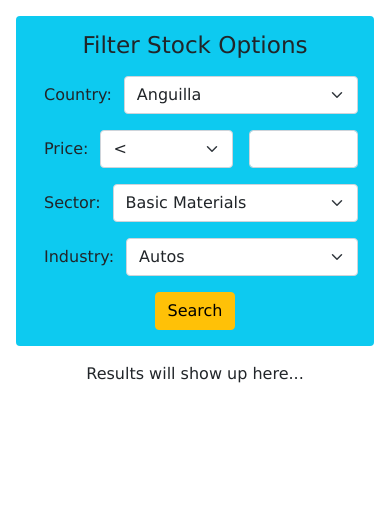
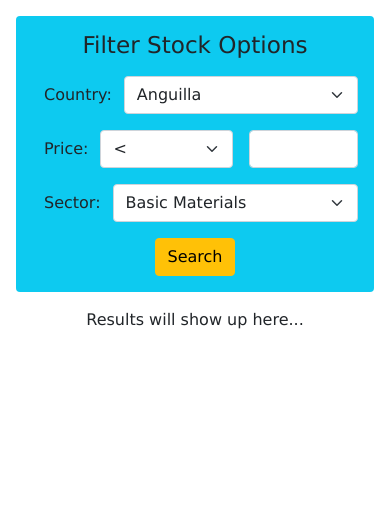
Before and after one commit to Abhiek187/how-to-stock, a Django app: page /stockapp/screener in a window 390 px wide. Shown: the part 56-572 px from the top of the page. Run offline with Django 3.2, Linux system fonts and the light colour scheme.

Commit message:
Improve the responsive design and remove the industry filter

```diff
--- a/stockhelper/stockapp/api.py
+++ b/stockhelper/stockapp/api.py
@@ -1,5 +1,6 @@
 import requests
 
+# Data provided by Financial Modeling Prep: https://financialmodelingprep.com/developer/docs/
 API_KEY = "174c8948d0e48bad0418e1fe49d72e15"
 FMP = "https://financialmodelingprep.com"
 
@@ -8,11 +9,9 @@ def get_stock_data(form_data):
     price_relation = "priceMoreThan" if form_data["price_relation"] == ">" else "priceLowerThan"
     price_value = form_data["price_value"]
     sector = form_data["sector"]
-    industry = form_data["industry"]
 
-    # [Data provided by Financial Modeling Prep](https://financialmodelingprep.com/developer/docs/)
     req = requests.get(f"{FMP}/api/v3/stock-screener?apikey={API_KEY}&{price_relation}={price_value}"
-        f"&isActivelyTrading=true&sector={sector}&industry={industry}&country={country}&limit=10")
+        f"&isActivelyTrading=true&sector={sector}&country={country}&limit=10")
     return req.json()
 
 def get_company_profile(ticker):
--- a/stockhelper/stockapp/forms.py
+++ b/stockhelper/stockapp/forms.py
@@ -123,17 +123,6 @@ class ScreenerForm(forms.Form):
         ("Utilities",) * 2
     ]
 
-    INDUSTRIES = [
-        ("Autos",) * 2,
-        ("Banks",) * 2,
-        ("Banks Diversified",) * 2,
-        ("Banks Regional",) * 2,
-        ("Beverages Alcoholic",) * 2,
-        ("Beverages Brewers",) * 2,
-        ("Beverages Non-Alcoholic",) * 2,
-        ("Software",) * 2
-    ]
-
     # Fields (widgets specify the classes to put in)
     country = forms.ChoiceField(label="Country", choices=COUNTRIES, widget=forms.Select(
         attrs={"class": "country-select col form-select"}
@@ -148,6 +137,3 @@ class ScreenerForm(forms.Form):
     sector = forms.ChoiceField(label="Sector", choices=SECTORS, widget=forms.Select(
         attrs={"class": "sector-select col form-select"}
     ))
-    industry = forms.ChoiceField(label="Industry", choices=INDUSTRIES, widget=forms.Select(
-        attrs={"class": "industry-select col form-select"}
-    ))
--- a/stockhelper/stockapp/templates/stockapp/portfolio.html
+++ b/stockhelper/stockapp/templates/stockapp/portfolio.html
@@ -21,6 +21,7 @@
 {% if not stocks %}
 <p class="stocks text-muted">Nothing yet...start investing!</p>
 {% else %}
+<div class="table-responsive">
     <table class="table table-striped table-hover">
         <thead>
             <tr>
@@ -43,5 +44,6 @@
             {% endfor %}
         </tbody>
     </table>
+</div>
 {% endif %}
 {% endblock %}
--- a/stockhelper/stockapp/templates/stockapp/screener.html
+++ b/stockhelper/stockapp/templates/stockapp/screener.html
@@ -36,18 +36,13 @@
             <label for="{{ form.sector.id_for_label }}" class="col-auto form-label m-auto">Sector:</label>
             {{ form.sector }}
         </div>
-        <div class="row mb-3">
-            {{ form.industry.errors }}
-            <label for="{{ form.industry.id_for_label }}" class="col-auto form-label m-auto">Industry:</label>
-            {{ form.industry }}
-        </div>
         <button type="submit" class="btn btn-warning">Search</button>
     </div>
 </form>
 <!-- Results -->
 <div class="results table-responsive">
     {% if results %}
-    <table class="results-table table table-striped table-hover table-bordered mx-3">
+    <table class="results-table table table-striped table-hover table-bordered">
         <thead class="table-dark">
             <tr>
                 <th>Symbol</th>
```
Lines whose indentation alone changed are shown as unchanged.
